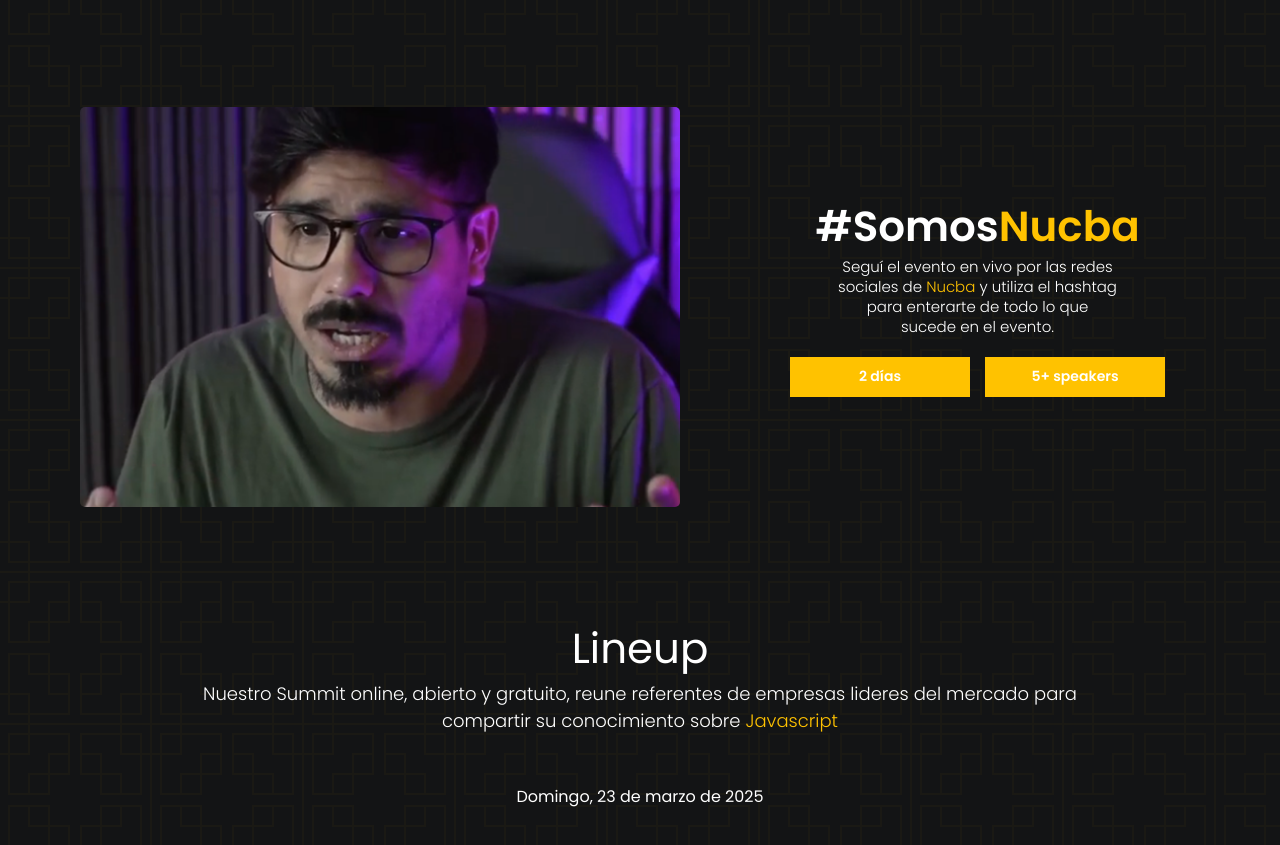
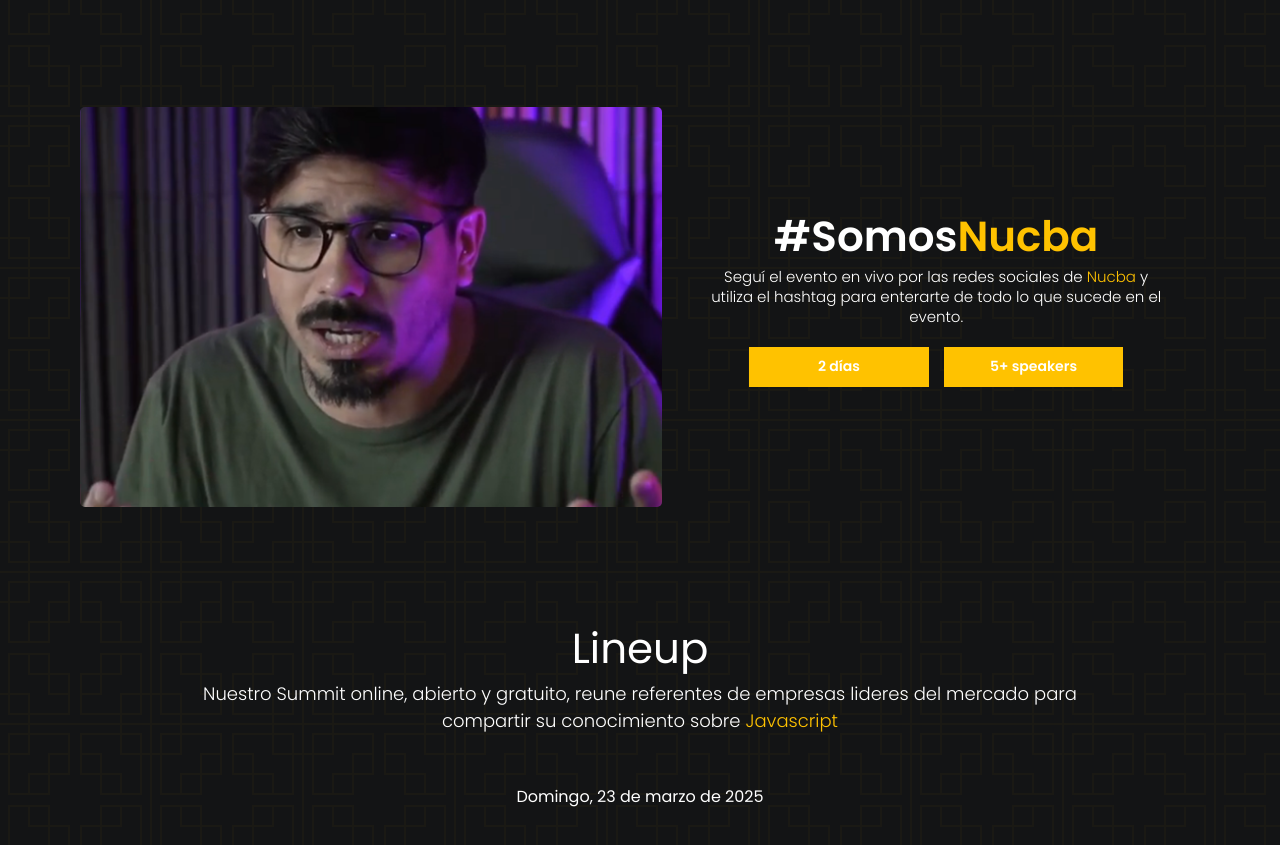
Before and after one commit to jeregiampieri/landing-page, a plain HTML site: page index.html in a window 1280 px wide. Shown: the part 1555-2400 px from the top of the page. Drawn offline with Linux system fonts and the light colour scheme.

Commit message:
arreglos en las cards

```diff
--- a/style.css
+++ b/style.css
@@ -71,7 +71,7 @@ body{
     background-color: var(--yellow);
     border: 0px solid black;
     /* outline: none; */
-    width: 180px;
+    width: 100%;
     height: 40px;
     color: white;
     font-weight: 600;
@@ -349,7 +349,8 @@ especifico quiero utilizar */
     align-items: center;
     text-align: center;
     height: 500px;
-    padding: 0px 200px 0px 80px;
+    padding: 0px 100px 0px 80px;
+    gap: 30px;
 }
 
 .imagen-about{
@@ -367,7 +368,7 @@ especifico quiero utilizar */
     justify-content: center;
     align-items: center;
     text-align: center;
-    width: 30%;
+    width: 50%;
     flex-wrap: wrap;
     gap: 20px;
     line-height: 20px;
@@ -377,6 +378,7 @@ especifico quiero utilizar */
 .container-btns{
     display: flex;
     gap: 15px;
+    width: 80%;
 }
 
 /* Es una segunda clase del h2 de lineup
@@ -541,6 +543,10 @@ lo use para achicar el height del titulo */
         background-position: center;
         border-radius: 5px;
     }
+}
 
-
+@media screen and (max-width:832px){
+    .cards-container{
+        width: 70%;
+    }
 }
```
